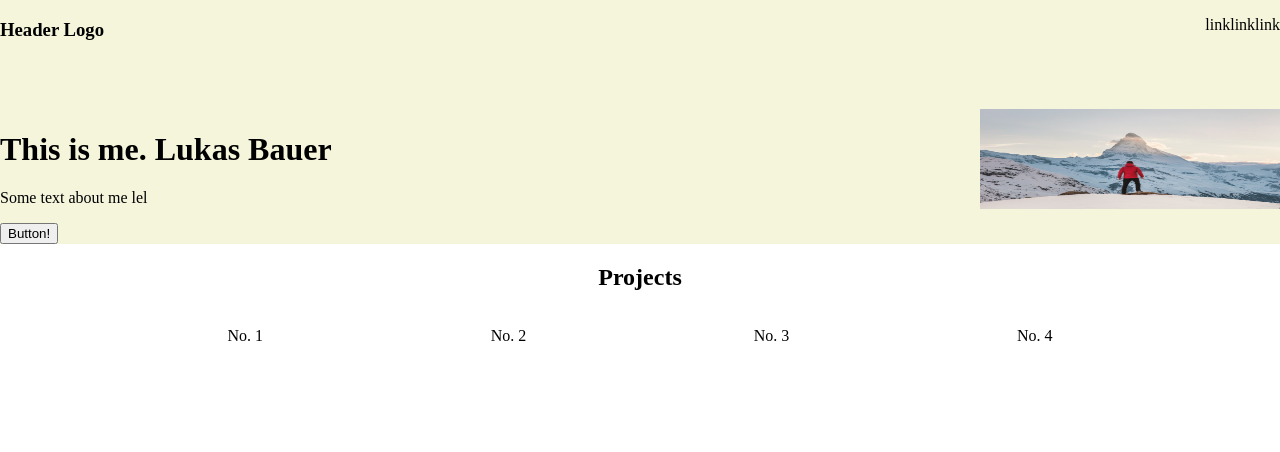
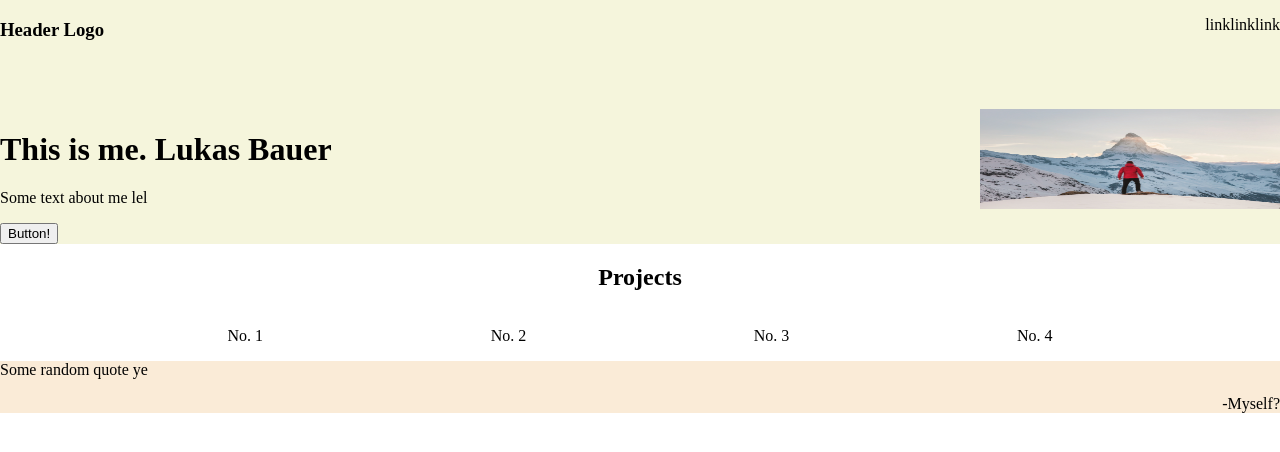
Before and after one commit to bananaLuki/Landing-Page, a plain HTML site: page index.html in a window 1280 px wide. Drawn offline with Linux system fonts and the light colour scheme.

Commit message:
Lay out quote

```diff
--- a/index.html
+++ b/index.html
@@ -33,5 +33,10 @@
             <p>No. 4</p>
         </div>
     </div>
+
+    <div class="quote">
+        Some random quote ye
+        <p id="author">-Myself?</p>
+    </div>
 </body>
 </html>
--- a/style.css
+++ b/style.css
@@ -37,7 +37,15 @@ h2 {
     justify-content: space-evenly;
 }
 
+.quote {
+    background-color: antiquewhite;
+}
+
 #mainimg {
     width: 300px;
     height: 100px;
 }
+
+#author {
+    text-align: right;
+}
```
